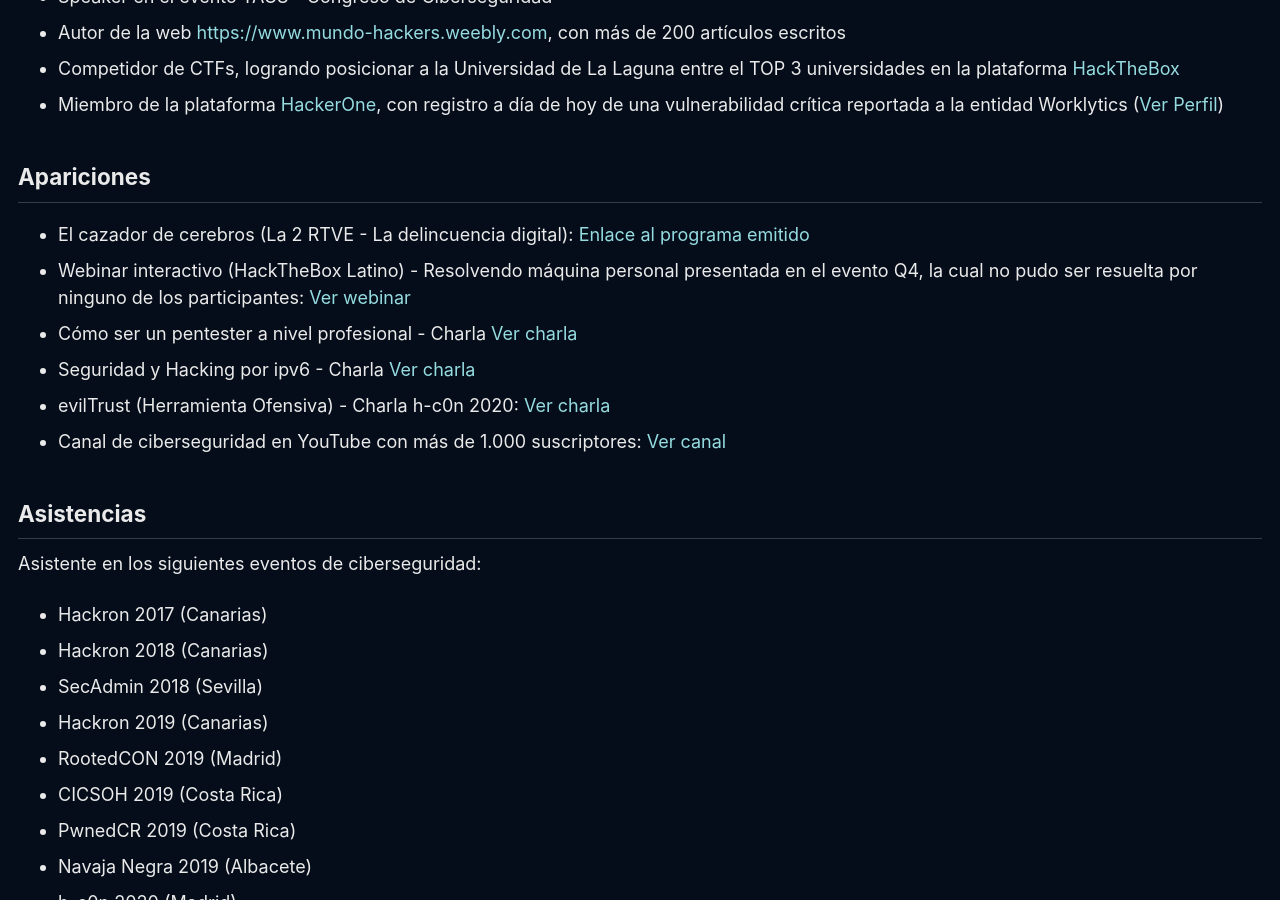
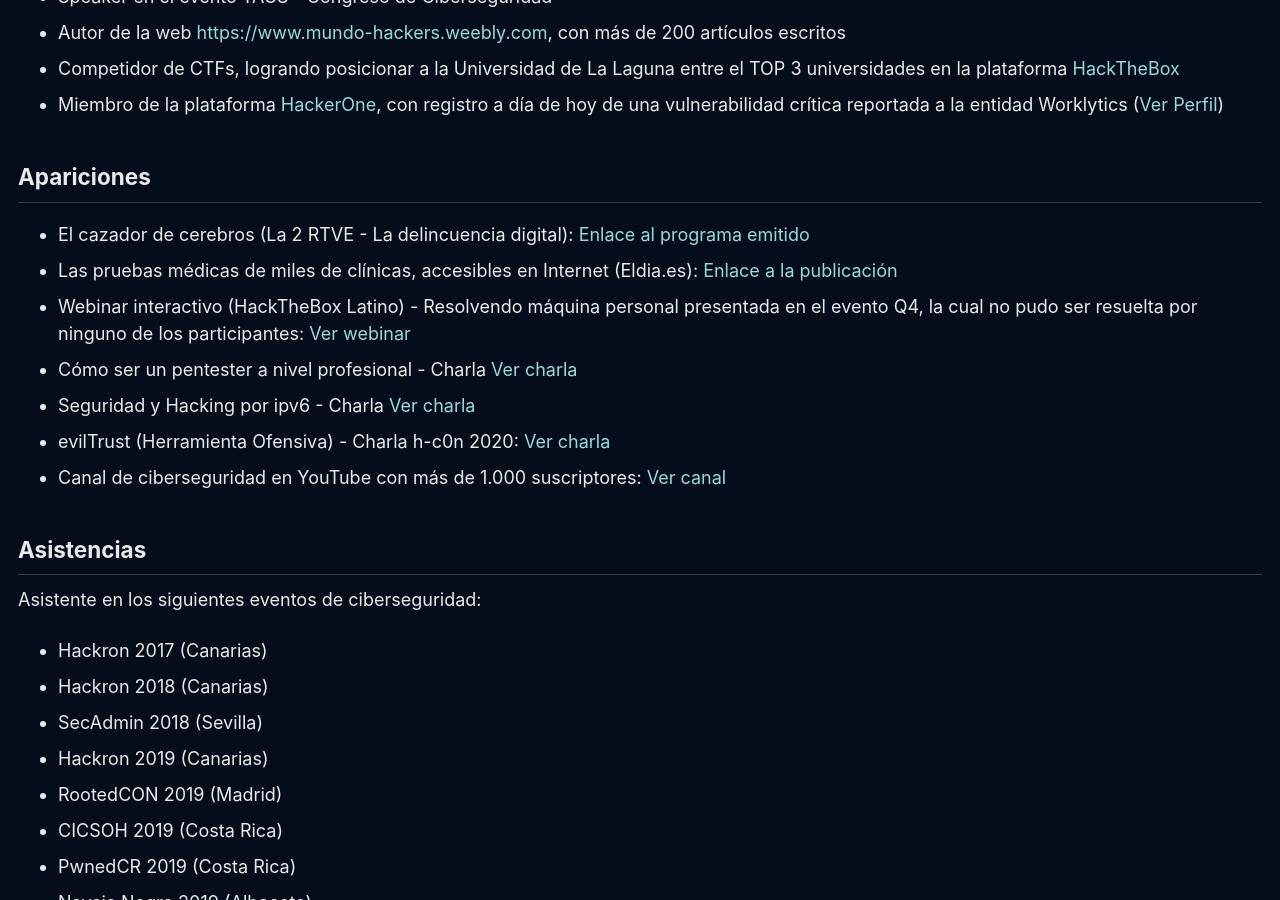
Before and after one commit to s4vitar/s4vitar.github.io, a Jekyll site: the page built from _pages/about.md, in a window 1280 px wide and 900 px high, scrolled down 2673 px. Built offline with Jekyll 4.4.1, drawn with Linux system fonts in a browser that asks for light colours; cached includes are drawn as plain includes; a script that is not in the unit is left out.

Commit message:
Aparición en eldia.es

```diff
--- a/_pages/about.md
+++ b/_pages/about.md
@@ -77,6 +77,7 @@
 ## Apariciones
 
 - El cazador de cerebros (La 2 RTVE - La delincuencia digital): [Enlace al programa emitido](http://www.rtve.es/alacarta/videos/el-cazador-de-cerebros/cazador-cerebros-ciberataques-delincuencia-digital/5417722/)
+- Las pruebas médicas de miles de clínicas, accesibles en Internet (Eldia.es): [Enlace a la publicación](https://www.eldia.es/sociedad/2020/02/21/pruebas-medicas-miles-clinicas-accesibles/1053880.html)
 - Webinar interactivo (HackTheBox Latino) - Resolvendo máquina personal presentada en el evento Q4, la cual no pudo ser resuelta por ninguno de los participantes: [Ver webinar](https://www.youtube.com/watch?v=5AmJtyBphVE)
 - Cómo ser un pentester a nivel profesional - Charla [Ver charla](https://www.facebook.com/hackingEtico18/videos/vb.1592676964151994/185438342573111)
 - Seguridad y Hacking por ipv6 - Charla [Ver charla](https://www.youtube.com/watch?v=A445hnKq9wk)
```
